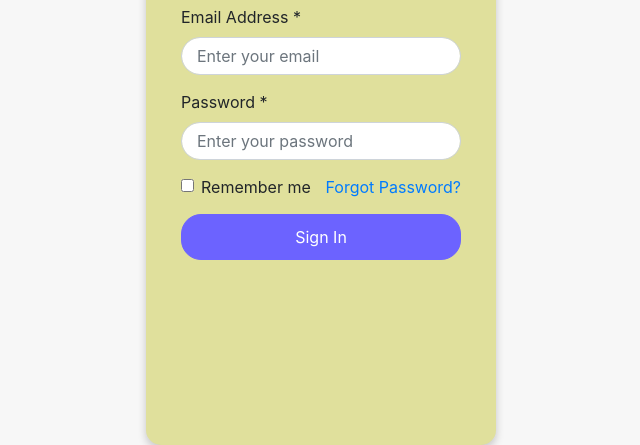
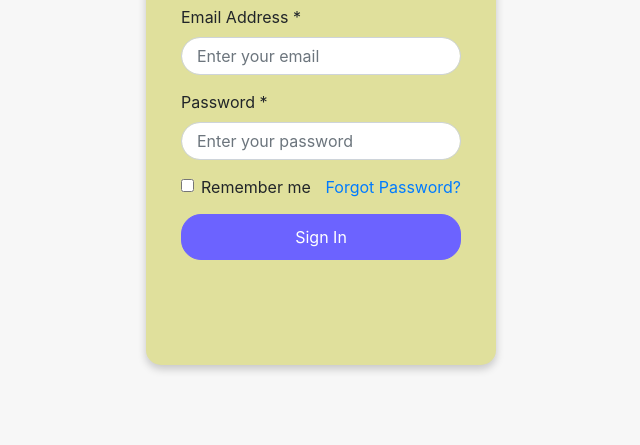
Before and after one commit to Vaishdube9309/LoginPage, a plain HTML site: page index.html in a window 1280 px wide. Shown: the part 355-800 px from the top of the page, without its empty margins (319-959 px from the left). Drawn offline with nearby package versions, Linux system fonts and the light colour scheme.

Commit message:
Update index.html

```diff
--- a/index.html
+++ b/index.html
@@ -21,7 +21,7 @@
       flex-direction: column;
       max-width: 100%;
       width: 100%;
-      height: 100%;
+      height: 40rem;
       /* background-image: url("./download.jpg"); */
       background-color: rgb(224, 224, 156);
       background-size: cover;
```
